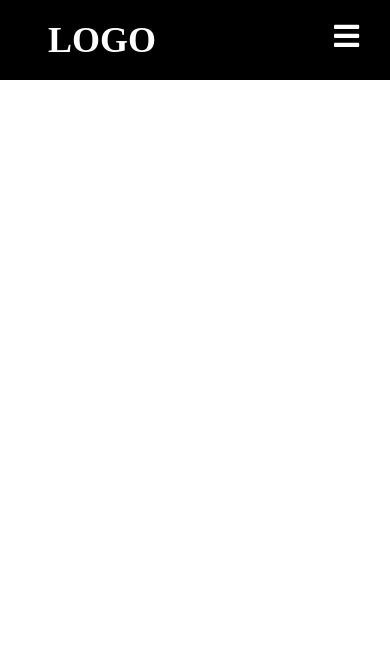
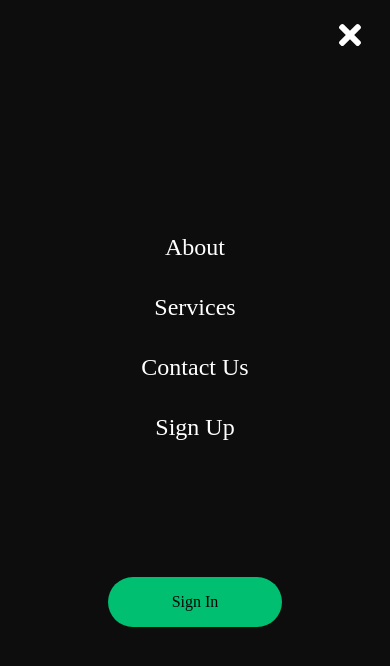
Before and after one commit to Sachchaa/react-website, a React (Create React App) app: page / in a window 390 px wide. Both pictures are taken after a click on the element 346 px from the left and 39 px from the top of the page. Shown: the top 666 px of the page. Built offline with nearby package versions, Linux system fonts and the light colour scheme.

Commit message:
React-website updated -
Added sidebar
Added toggle button

```diff
--- a/src/App.js
+++ b/src/App.js
@@ -1,11 +1,11 @@
-import Navbar from '../src/components/Navbar/Navbar'
 import { BrowserRouter as Router } from 'react-router-dom'
 import './App.css';
+import Home from './pages';
 
 const App = () => {
   return (
     <Router>
-      <Navbar />
+      <Home />
     </Router>
   );
 }
--- a/src/components/Navbar/Navbar.js
+++ b/src/components/Navbar/Navbar.js
@@ -12,7 +12,7 @@
     NavButtonLink
 } from './NavbarElements'
 
-const Navbar = () => {
+const Navbar = ({ toggle }) => {
     return (
         <>
             <Nav>
@@ -20,7 +20,7 @@
                     <NavLogo to='/'>
                         <h1>LOGO</h1>
                     </NavLogo>
-                    <MobileIcons>
+                    <MobileIcons onClick={toggle}>
                         <FaBars />
                     </MobileIcons>
                     <NavMenu>
--- /dev/null
+++ b/src/components/Sidebar/Sidebar.js
@@ -0,0 +1,47 @@
+import React from 'react'
+
+import {
+    SidebarContainer,
+    CloseIcon,
+    Icon,
+    SidebarWrapper,
+    SidebarMenu,
+    SidebarLink,
+    SidebuttonWrapper,
+    SidebarRoute
+} from './SidebarElements'
+
+const Sidebar = ({ isOpen, toggle }) => {
+    return (
+        <>
+            <SidebarContainer isOpen={isOpen} onClick={toggle}>
+                <Icon onClick={toggle}>
+                    <CloseIcon />
+                </Icon>
+                <SidebarWrapper>
+                    <SidebarMenu>
+                        <SidebarLink to='about'>
+                            About
+                        </SidebarLink>
+                        <SidebarLink to='services'>
+                            Services
+                        </SidebarLink>
+                        <SidebarLink to='conatct-us'>
+                            Contact Us
+                        </SidebarLink>
+                        <SidebarLink to='signup'>
+                            Sign Up
+                        </SidebarLink>
+                    </SidebarMenu>
+                    <SidebuttonWrapper>
+                        <SidebarRoute>
+                            Sign In
+                        </SidebarRoute>
+                    </SidebuttonWrapper>
+                </SidebarWrapper>
+            </SidebarContainer>
+        </>
+    )
+}
+
+export default Sidebar
--- /dev/null
+++ b/src/components/Sidebar/SidebarElements.js
@@ -0,0 +1,91 @@
+import styled from 'styled-components'
+import { Link as LinkR } from 'react-router-dom'
+import { Link as LinkS } from 'react-scroll'
+import { FaTimes } from 'react-icons/fa'
+
+export const SidebarContainer = styled.aside`
+    position: fixed;
+    z-index: 999;
+    width: 100%;
+    height: 100%;
+    background: #0d0d0d;
+    display: grid;
+    align-items: center;
+    top: 0;
+    left: 0;
+    transition: 0.3s ease-in-out;
+    opacity: ${({ isOpen }) => (isOpen ? '100%' : '0')};
+    top: ${({ isOpen }) => (isOpen ? '0' : '-100%')};
+`
+
+export const CloseIcon = styled(FaTimes)`
+    color: #ffffff;
+`
+export const Icon = styled.div`
+    position: absolute;
+    top: 1.2rem;
+    right: 1.5rem;
+    background: transparent;
+    font-size:2rem;
+    cursor: pointer;
+    outline: none;
+`
+
+export const SidebarWrapper = styled.div`
+    color: #ffffff;
+`
+
+export const SidebarMenu = styled.ul`
+    display: grid;
+    grid-template-columns: 1fr;
+    grid-template-rows: repeat(6, 80px);
+    text-align: center;
+
+    @media screen and (max-width: 480px) {
+        grid-template-rows: repeat(6, 60px)
+    }
+`
+
+export const SidebarLink = styled(LinkS)`
+    display: flex;
+    align-items: center;
+    justify-content: center;
+    font-size: 1.5rem;
+    text-decoration: none;
+    list-style: none;
+    transition: 0.2s ease-in-out;
+    text-decoration: none;
+    color: #ffffff;
+    cursor: pointer;
+
+    &:hover{
+        color: #01BF71;
+        transition: 0.2s ease-in-out;
+    }
+`
+
+export const SidebuttonWrapper = styled.div`
+    display: flex;
+    justify-content: center;
+`
+
+export const SidebarRoute = styled(LinkR)`
+    border-radius: 50px;
+    background: #01bf71;
+    white-space: nowrap;
+    padding: 16px 64px;
+    color: #010606;
+    font-size: 16px;
+    outline: none;
+    border: none;
+    cursor: pointer;
+    transition: all 0.2s ease-in-out;
+    text-decoration: none;
+
+    &:hover {
+        transition: all 0.2s ease-in-out;
+        background: #ffffff;
+        color: #010606;
+    }
+
+`
--- /dev/null
+++ b/src/pages/index.js
@@ -0,0 +1,20 @@
+import React, { useState } from 'react'
+import Navbar from '../components/Navbar/Navbar'
+import Sidebar from '../components/Sidebar/Sidebar'
+
+const Home = () => {
+    const [isOpen, setIsOpen] = useState(false)
+
+    const toggle = () => {
+        setIsOpen(!isOpen)
+    }
+
+    return (
+        <>
+            <Sidebar isOpen={isOpen} toggle={toggle} />
+            <Navbar toggle={toggle} />
+        </>
+    )
+}
+
+export default Home
```
